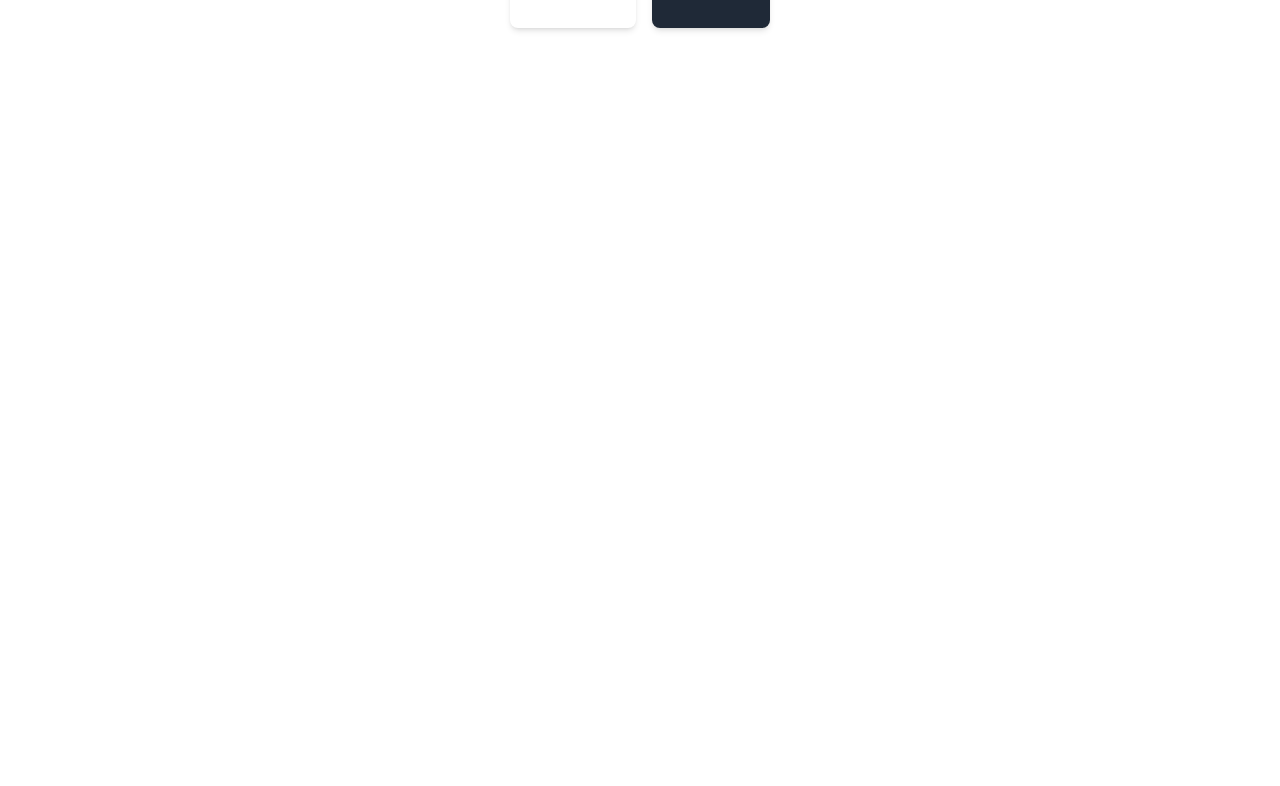
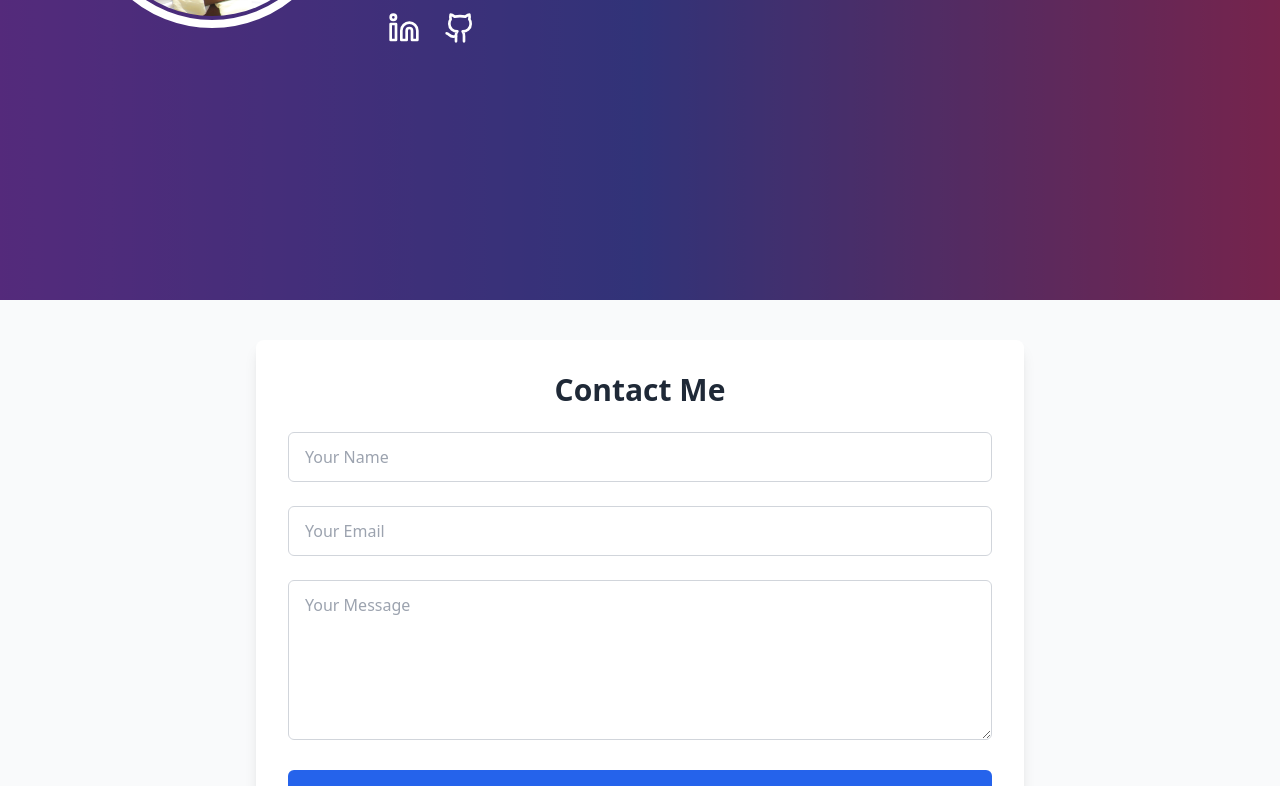
Before and after one commit to antosnizzah/my-portfolio, a React (Vite) app: page /contact in a window 1280 px wide. Before the commit this address had no page. Shown: the part 500-1286 px from the top of the page. Before the commit the page ends 800 px from the top, so only its background shows below. Built offline with nearby package versions, Linux system fonts and the light colour scheme.

Commit message:
added the contact page

```diff
--- a/package.json
+++ b/package.json
@@ -10,6 +10,7 @@
     "preview": "vite preview"
   },
   "dependencies": {
+    "emailjs-com": "^3.2.0",
     "lucide-react": "^0.417.0",
     "react": "^18.3.1",
     "react-awesome-reveal": "^4.2.14",
--- a/src/components/Contact.tsx
+++ b/src/components/Contact.tsx
@@ -0,0 +1,107 @@
+import React, { useState } from 'react';
+import emailjs from 'emailjs-com';
+
+const ContactMe = () => {
+  const [formData, setFormData] = useState({
+    name: '',
+    email: '',
+    message: '',
+  });
+
+  const [status, setStatus] = useState('');
+
+  const handleChange = (e: React.ChangeEvent<HTMLInputElement | HTMLTextAreaElement>) => {
+    setFormData({
+      ...formData,
+      [e.target.name]: e.target.value,
+    });
+  };
+
+  const sendEmail = (e: React.FormEvent) => {
+    e.preventDefault();
+
+    emailjs
+      .send(
+        'service_h7ni7tr', // Replace with your EmailJS service ID
+        'template_eruvams', // Replace with your EmailJS template ID
+        formData,
+        'Sa9WTo-pAtKQnUx5M' // Replace with your EmailJS user ID
+      )
+      .then(
+        () => {
+          setStatus('Message Sent!');
+          setFormData({
+            name: '',
+            email: '',
+            message: '',
+          });
+        },
+        (error) => {
+          setStatus('Failed to send message');
+          console.error('Error:', error);
+        }
+      );
+  };
+
+  return (
+    <section className="min-h-screen bg-gray-50 dark:bg-gray-900 py-10 px-4">
+      <div className="max-w-3xl mx-auto p-8 bg-white dark:bg-gray-800 rounded-lg shadow-lg">
+        <h2 className="text-3xl font-bold text-center mb-6 dark:text-white">
+          Contact Me
+        </h2>
+
+        <form onSubmit={sendEmail} className="space-y-6">
+          <div className="relative">
+            <input
+              type="text"
+              name="name"
+              placeholder="Your Name"
+              value={formData.name}
+              onChange={handleChange}
+              className="w-full px-4 py-3 rounded-md border border-gray-300 dark:border-gray-700 dark:bg-gray-900 focus:border-blue-500 focus:ring-blue-500 transition duration-200 ease-in-out"
+              required
+            />
+          </div>
+
+          <div className="relative">
+            <input
+              type="email"
+              name="email"
+              placeholder="Your Email"
+              value={formData.email}
+              onChange={handleChange}
+              className="w-full px-4 py-3 rounded-md border border-gray-300 dark:border-gray-700 dark:bg-gray-900 focus:border-blue-500 focus:ring-blue-500 transition duration-200 ease-in-out"
+              required
+            />
+          </div>
+
+          <div className="relative">
+            <textarea
+              name="message"
+              placeholder="Your Message"
+              value={formData.message}
+              onChange={handleChange}
+              className="w-full px-4 py-3 rounded-md border border-gray-300 dark:border-gray-700 dark:bg-gray-900 focus:border-blue-500 focus:ring-blue-500 transition duration-200 ease-in-out h-40"
+              required
+            ></textarea>
+          </div>
+
+          <button
+            type="submit"
+            className="w-full py-3 text-white bg-blue-600 rounded-md hover:bg-blue-700 focus:ring focus:ring-blue-300 focus:outline-none transition duration-300 ease-in-out"
+          >
+            Send Message
+          </button>
+
+          {status && (
+            <p className={`text-center mt-4 ${status === 'Message Sent!' ? 'text-green-500' : 'text-red-500'}`}>
+              {status}
+            </p>
+          )}
+        </form>
+      </div>
+    </section>
+  );
+};
+
+export default ContactMe;
```
Also changed, not shown: src/main.tsx (+5 -5 lines), 1 other file (tests, documents, lock files or other folders).
